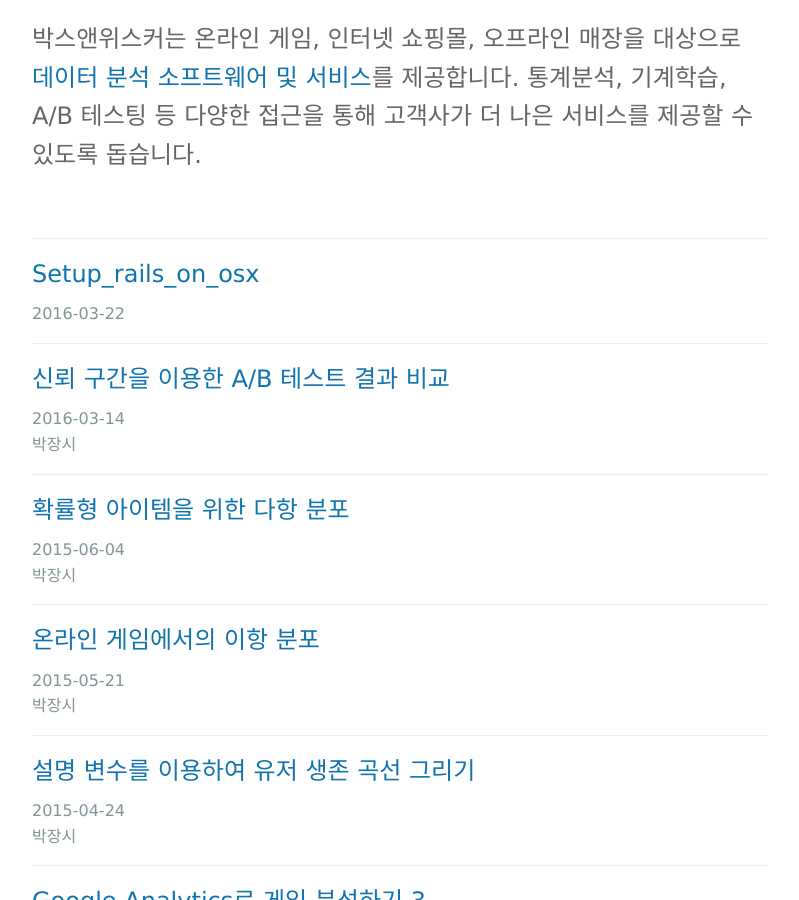
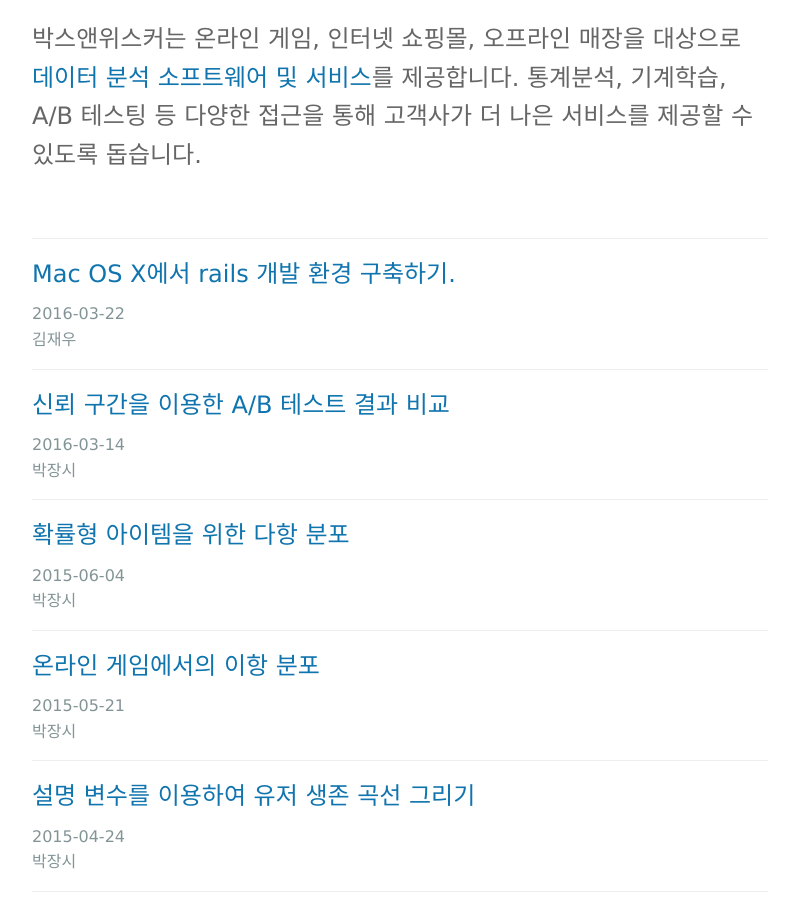
Before and after one commit to boxnwhiskr/boxnwhiskr.github.io, a Jekyll site: the page built from index.html, in a window 1280 px wide and 900 px high, scrolled down 397 px. Shown: the whole window, without its empty margins (240-1039 px from the left). Built offline with Jekyll 4.4.1, drawn with Linux system fonts in a browser that asks for light colours; nearby versions of some CDN libraries; some web fonts are replaced.

Commit message:
Update 2016-03-22-setup_rails_on_osx.markdown
포스팅에 메타 데이타 넣기

```diff
--- a/_posts/2016-03-22-setup_rails_on_osx.markdown
+++ b/_posts/2016-03-22-setup_rails_on_osx.markdown
@@ -1,3 +1,10 @@
+---
+layout: post
+title: Mac OS X에서 rails 개발 환경 구축하기.
+author: 김재우
+date: 2016-03-22
+---
+
 
 Box and Whisker는 신규 서비스의 개발 플랫폼으로 ruby on rails를 선택했다. rails를 선택한 이유에 대해선 나중에 따로 풀어보기로 하고, 이번 포스팅에선 OSX에서 rails를 개발하기 위한 환경 구축에 대해 다루기로 한다.
 
```
